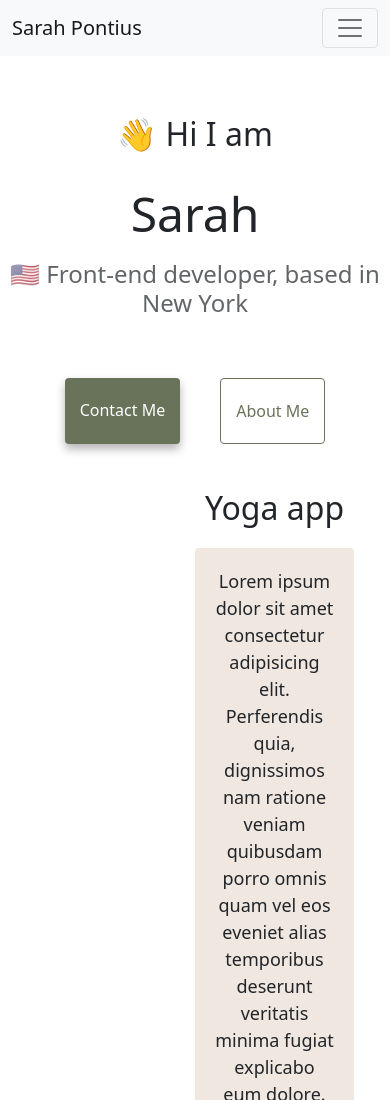
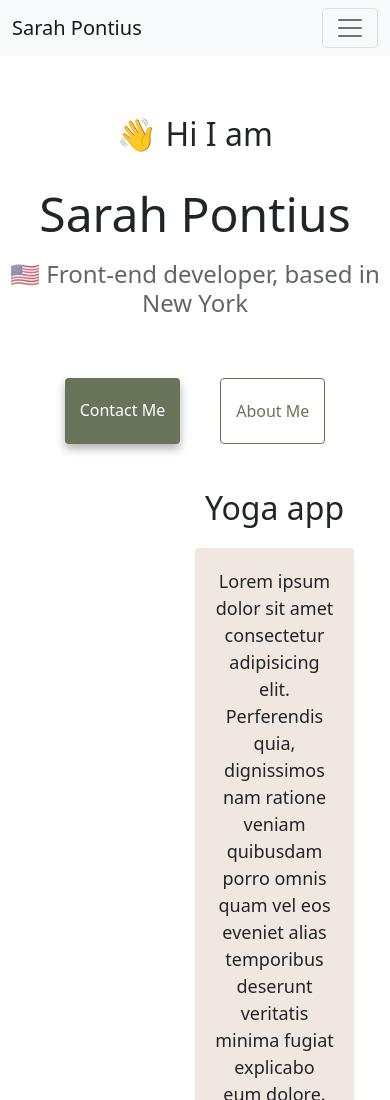
Before and after one commit to spontius415/Webpage-app, a plain HTML site: page index.html in a window 390 px wide. Shown: the top 1100 px of the page. Drawn offline with nearby package versions, Linux system fonts and the light colour scheme.

```diff
--- a/index.html
+++ b/index.html
@@ -52,7 +52,7 @@
       </div>
     </nav>
     <h2>👋 Hi I am</h2>
-    <h1>Sarah</h1>
+    <h1>Sarah Pontius</h1>
     <h3>🇺🇸 Front-end developer, based in New York</h3>
     <div class="navigation-links">
       <a href="about.html#contact" class="contact-link">Contact me</a>
```
